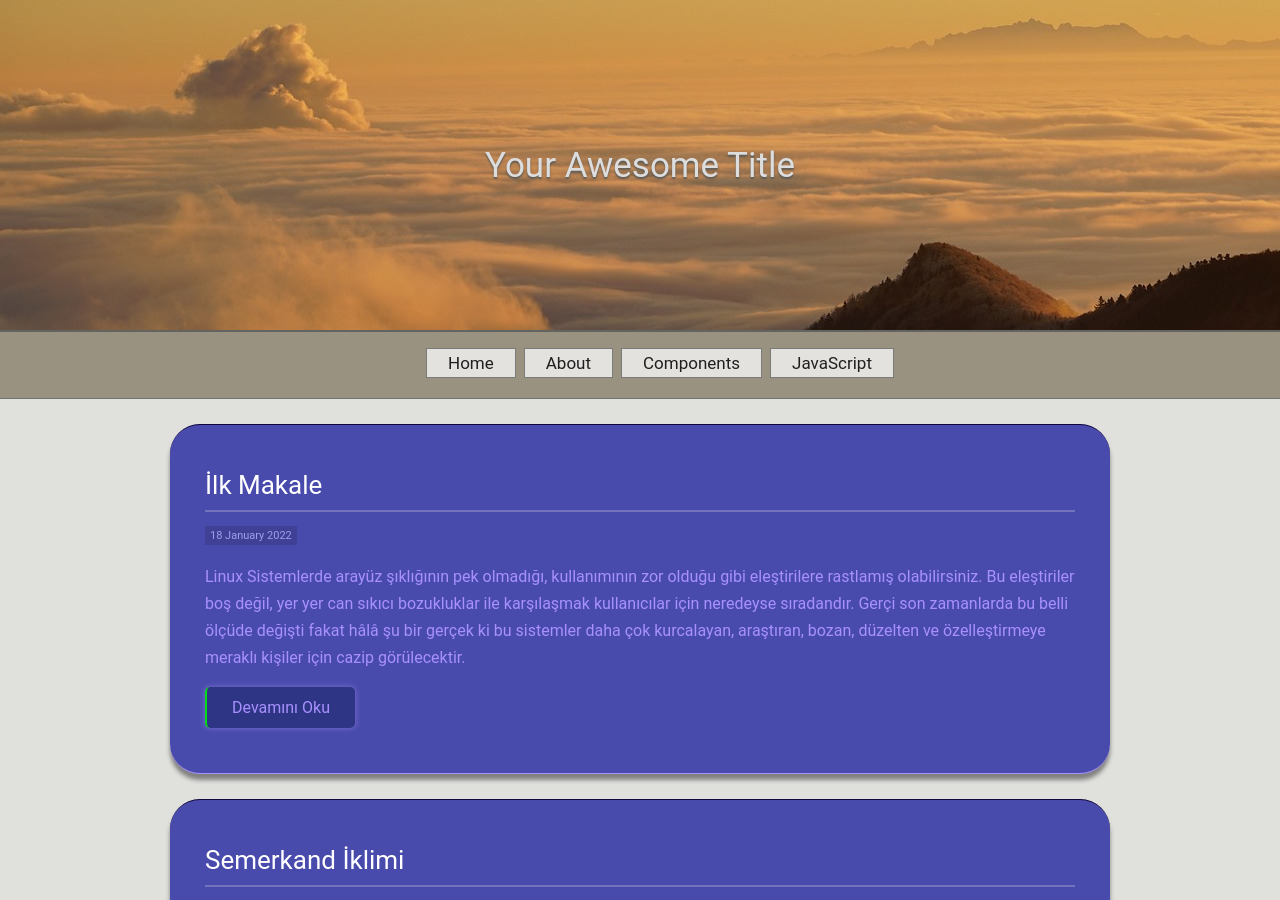
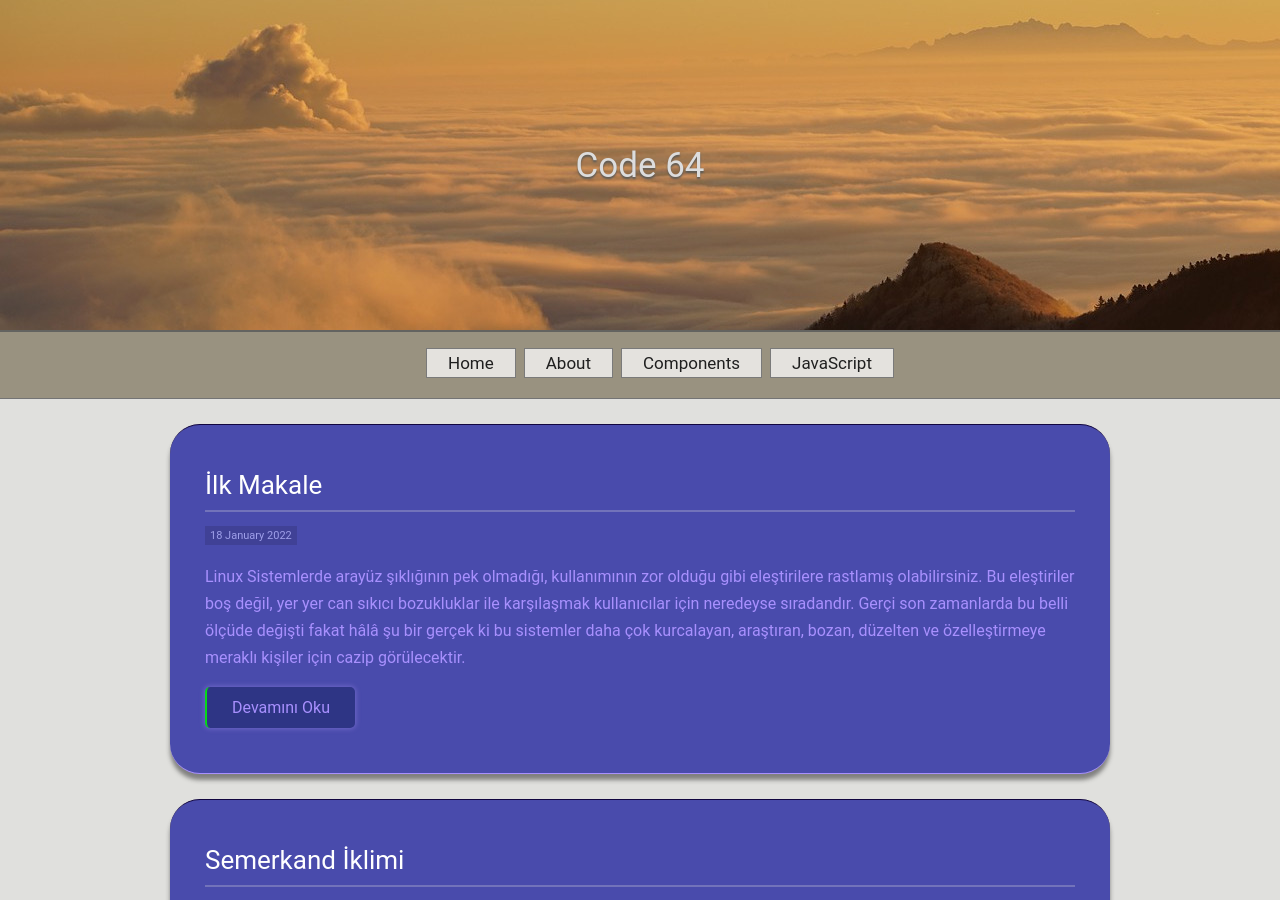
Before and after one commit to mtnzorlu/duru, a Jekyll site: the page built from index.html, in a window 1280 px wide and 900 px high. Built offline with Jekyll 4.4.1, drawn with Linux system fonts in a browser that asks for light colours.

Commit message:
Update _config.yml

```diff
--- a/_config.yml
+++ b/_config.yml
@@ -1,4 +1,4 @@
-title: "Your Awesome Title"
+title: "Code 64"
 name: "Duru"
 email: metinzorlu@msn.com
 description: Kişisel blog
```
